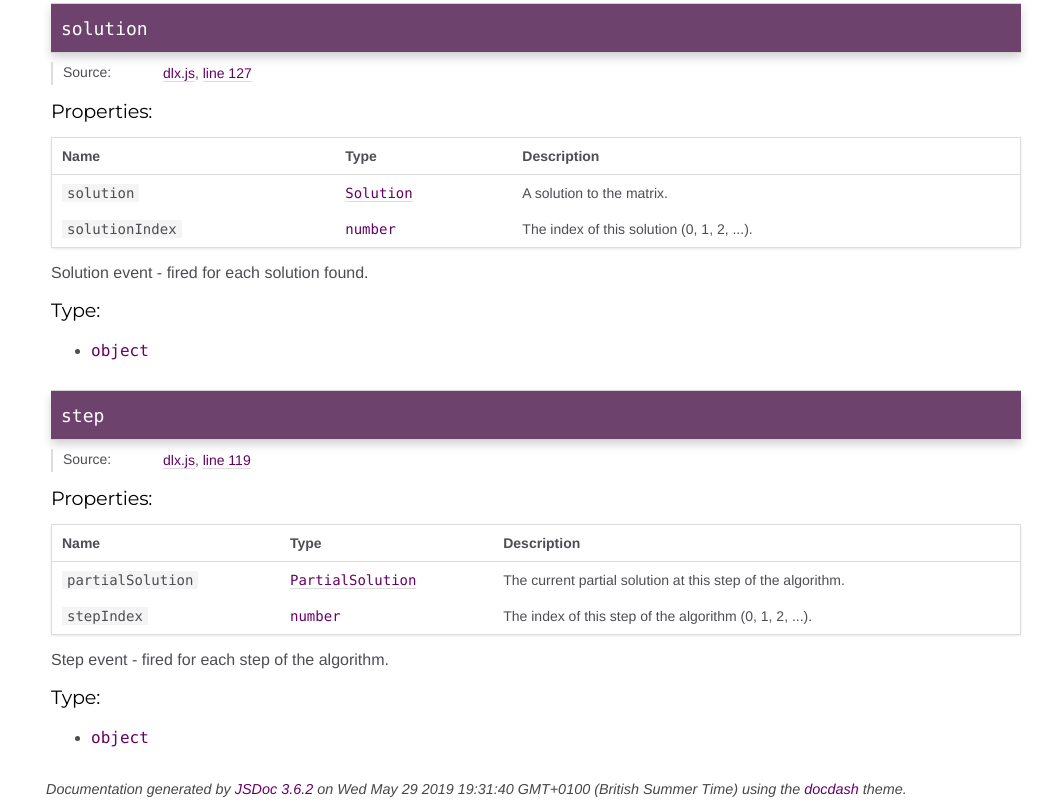
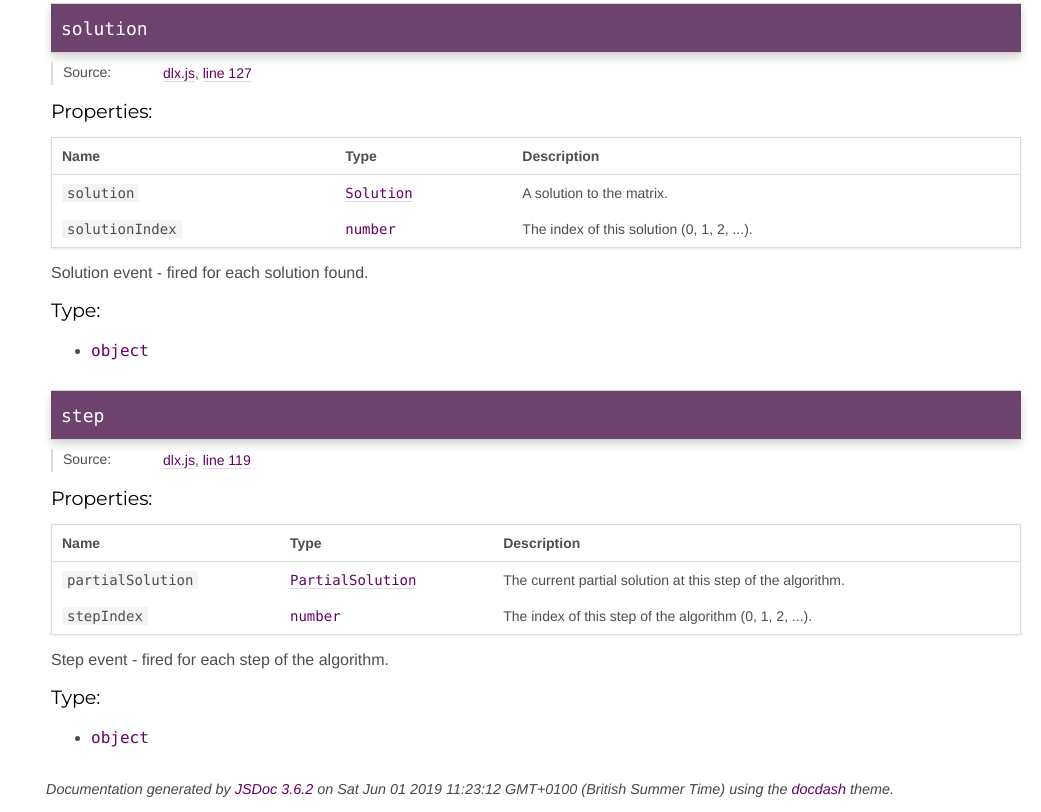
Before and after one commit to taylorjg/dlxlibjs, a plain HTML site: page Dlx.html in a window 1280 px wide. Shown: the part 1855-2667 px from the top of the page, without its empty margins (239-1280 px from the left). Drawn offline with Linux system fonts and the light colour scheme.

Commit message:
Update docs

```diff
--- a/Dlx.html
+++ b/Dlx.html
@@ -1099,7 +1099,7 @@
 <br class="clear">
 
 <footer>
-    Documentation generated by <a href="https://github.com/jsdoc3/jsdoc">JSDoc 3.6.2</a> on Wed May 29 2019 19:31:40 GMT+0100 (British Summer Time) using the <a href="https://github.com/clenemt/docdash">docdash</a> theme.
+    Documentation generated by <a href="https://github.com/jsdoc3/jsdoc">JSDoc 3.6.2</a> on Sat Jun 01 2019 11:23:12 GMT+0100 (British Summer Time) using the <a href="https://github.com/clenemt/docdash">docdash</a> theme.
 </footer>
 
 <script>prettyPrint();</script>
```
Also changed, not shown: dlx.js.html (+1 -1 lines), global.html (+1 -1 lines), index.html (+1 -1 lines).
